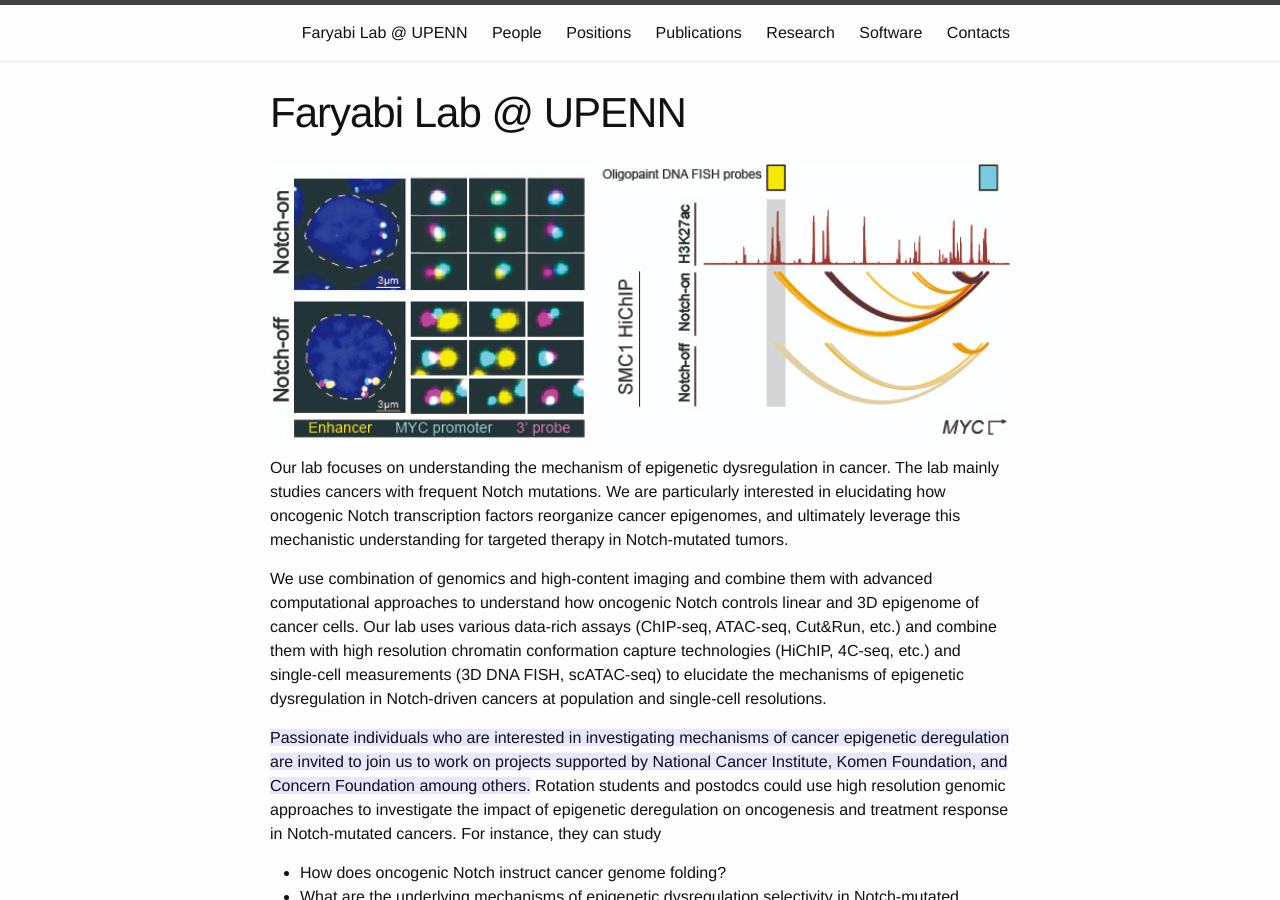
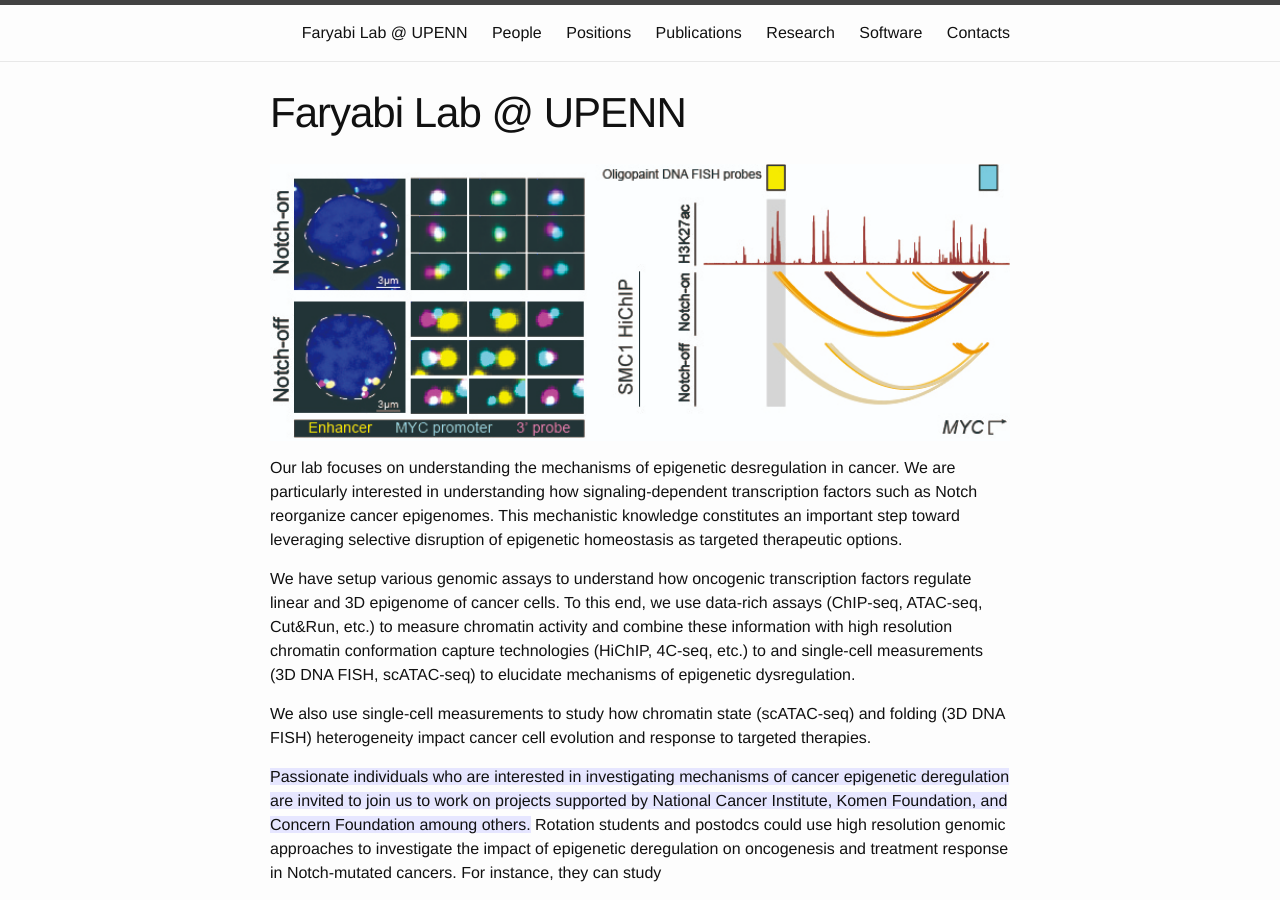
Before and after one commit to faryabib/faryabib.github.io, a Jekyll site: the page built from index.md, in a window 1280 px wide and 900 px high. Built offline with Jekyll 4.4.1, drawn with Linux system fonts in a browser that asks for light colours.

Commit message:
index_updated_v2

```diff
--- a/index.md
+++ b/index.md
@@ -6,9 +6,11 @@ permalink: /index.html
 
 ![enhancer in cancer](assets/MYC_FISH_EP.jpg){:height="200%" width="200%"}
 
-Our lab focuses on understanding the mechanism of epigenetic dysregulation in cancer. The lab mainly studies cancers with frequent Notch mutations. We are particularly interested in elucidating how oncogenic Notch transcription factors reorganize cancer epigenomes, and ultimately leverage this mechanistic understanding for targeted therapy in Notch-mutated tumors.
+Our lab focuses on understanding the mechanisms of epigenetic desregulation in cancer. We are particularly interested in understanding how signaling-dependent transcription factors such as Notch reorganize cancer epigenomes. This mechanistic knowledge constitutes an important step toward leveraging selective disruption of epigenetic homeostasis as targeted therapeutic options.
 
-We use combination of genomics and high-content imaging and combine them with advanced computational approaches to understand how oncogenic Notch controls linear and 3D epigenome of cancer cells. Our lab uses various data-rich assays (ChIP-seq, ATAC-seq, Cut&Run, etc.) and combine them with high resolution chromatin conformation capture technologies (HiChIP, 4C-seq, etc.) and single-cell measurements (3D DNA FISH, scATAC-seq) to elucidate the mechanisms of epigenetic dysregulation in Notch-driven cancers at population and single-cell resolutions.
+We have setup various genomic assays to understand how oncogenic transcription factors regulate linear and 3D epigenome of cancer cells. To this end, we use data-rich assays (ChIP-seq, ATAC-seq, Cut&Run, etc.) to measure chromatin activity and combine these information with high resolution chromatin conformation capture technologies (HiChIP, 4C-seq, etc.) to  and single-cell measurements (3D DNA FISH, scATAC-seq) to elucidate mechanisms of epigenetic dysregulation.
+
+We also use single-cell measurements to study how chromatin state (scATAC-seq) and folding (3D DNA FISH) heterogeneity impact cancer cell evolution and response to targeted therapies.
 
 <span style="background-color:rgb(230, 230, 255)">Passionate individuals who are interested in investigating mechanisms of cancer epigenetic deregulation are invited to join us to work on projects supported by National Cancer Institute, Komen Foundation, and Concern Foundation amoung others.</span>
 Rotation students and postodcs could use high resolution genomic approaches to investigate the impact of epigenetic deregulation on oncogenesis and treatment response in Notch-mutated cancers. For instance, they can study
```
